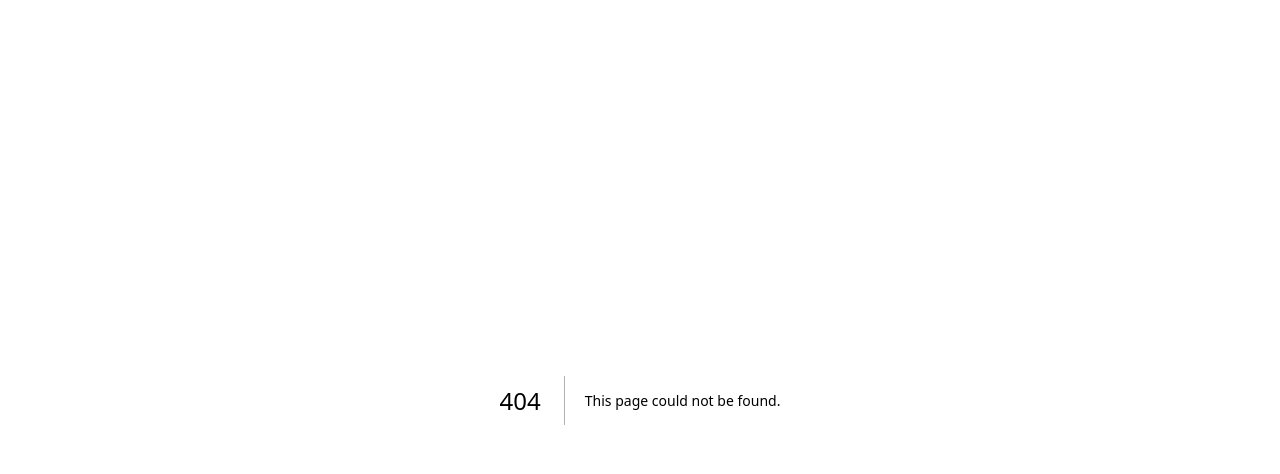
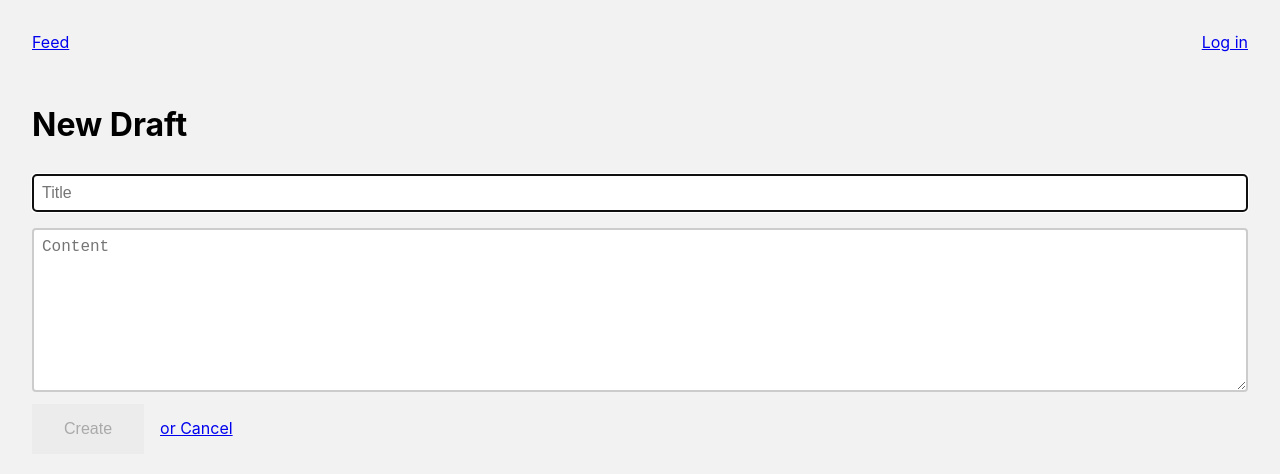
Before and after one commit to mrsekut/blogr-nextjs-prisma, a Next.js app: page /create in a window 1280 px wide. Before the commit this address had no page. Shown: the top 474 px of the page. Built offline with nearby package versions, Linux system fonts and the light colour scheme; no server answers.

Commit message:
feat: step6

```diff
--- /dev/null
+++ b/pages/api/post/index.ts
@@ -0,0 +1,19 @@
+import { getSession } from "next-auth/react";
+import prisma from "../../../lib/prisma";
+
+// POST /api/post
+// Required fields in body: title
+// Optional fields in body: content
+export default async function handle(req, res) {
+	const { title, content } = req.body;
+
+	const session = await getSession({ req });
+	const result = await prisma.post.create({
+		data: {
+			title: title,
+			content: content,
+			author: { connect: { email: session?.user?.email } },
+		},
+	});
+	res.json(result);
+}
--- /dev/null
+++ b/pages/create.tsx
@@ -0,0 +1,83 @@
+// pages/create.tsx
+
+import React, { useState } from "react";
+import Layout from "../components/Layout";
+import Router from "next/router";
+
+const Draft: React.FC = () => {
+	const [title, setTitle] = useState("");
+	const [content, setContent] = useState("");
+
+	const submitData = async (e: React.SyntheticEvent) => {
+		e.preventDefault();
+		try {
+			const body = { title, content };
+			await fetch("/api/post", {
+				method: "POST",
+				headers: { "Content-Type": "application/json" },
+				body: JSON.stringify(body),
+			});
+			await Router.push("/drafts");
+		} catch (error) {
+			console.error(error);
+		}
+	};
+
+	return (
+		<Layout>
+			<div>
+				<form onSubmit={submitData}>
+					<h1>New Draft</h1>
+					<input
+						autoFocus
+						onChange={(e) => setTitle(e.target.value)}
+						placeholder="Title"
+						type="text"
+						value={title}
+					/>
+					<textarea
+						cols={50}
+						onChange={(e) => setContent(e.target.value)}
+						placeholder="Content"
+						rows={8}
+						value={content}
+					/>
+					<input disabled={!content || !title} type="submit" value="Create" />
+					<a className="back" href="#" onClick={() => Router.push("/")}>
+						or Cancel
+					</a>
+				</form>
+			</div>
+			<style jsx>{`
+				.page {
+					background: var(--geist-background);
+					padding: 3rem;
+					display: flex;
+					justify-content: center;
+					align-items: center;
+				}
+
+				input[type="text"],
+				textarea {
+					width: 100%;
+					padding: 0.5rem;
+					margin: 0.5rem 0;
+					border-radius: 0.25rem;
+					border: 0.125rem solid rgba(0, 0, 0, 0.2);
+				}
+
+				input[type="submit"] {
+					background: #ececec;
+					border: 0;
+					padding: 1rem 2rem;
+				}
+
+				.back {
+					margin-left: 1rem;
+				}
+			`}</style>
+		</Layout>
+	);
+};
+
+export default Draft;
```
Also changed, not shown: pages/drafts.tsx (added, +79 -0 lines).
